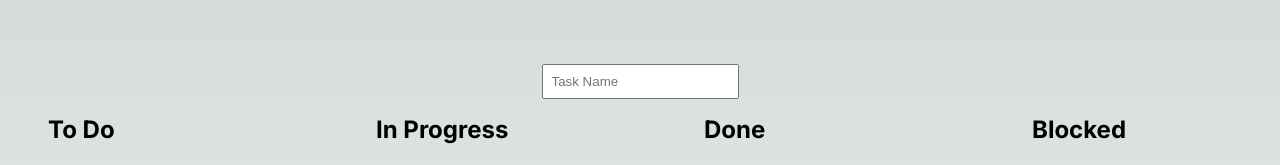
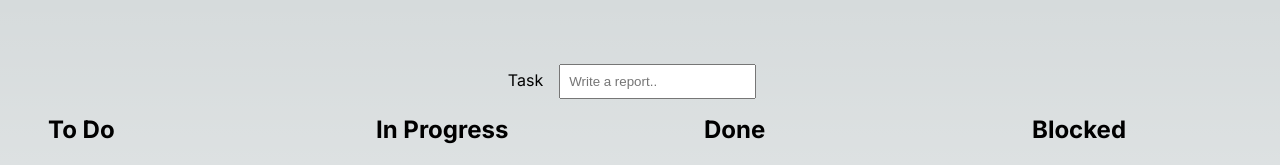
Before and after one commit to MadHatter01/Simple-Kanban, a Next.js app: page / in a window 1280 px wide. Shown: the top 165 px of the page. Built offline with nearby package versions, Linux system fonts and the light colour scheme.

Commit message:
html element styling

```diff
--- a/src/app/page.js
+++ b/src/app/page.js
@@ -160,7 +160,9 @@ setData({
 
   return (
     <main className={styles.main}>
-      <input type="text" className='taskName' name="taskName" id="taskName" placeholder="Task Name" value={newTaskContent} onChange={(e) => setNewTaskContent(e.target.value)} onKeyUp={handleOnKey} />
+      <div>
+      <label htmlFor="taskName">Task</label>
+      <input type="text" className='taskName' name="taskName" id="taskName" placeholder="Write a report.." value={newTaskContent} onChange={(e) => setNewTaskContent(e.target.value)} onKeyUp={handleOnKey} /></div>
       <DragDropContext onDragEnd={onDragEnd}>
 
 
```
